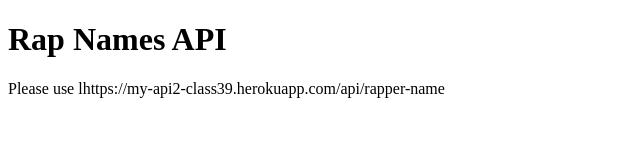
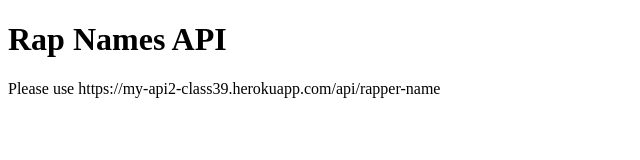
Before and after one commit to Andy-git985/my-api2, a website: page index.html in a window 1280 px wide. Shown: the full height of the page, 0-640 px from the left. Drawn offline with Linux system fonts and the light colour scheme.

Commit message:
updated  heroku url documentation

```diff
--- a/index.html
+++ b/index.html
@@ -8,6 +8,6 @@
   </head>
   <body>
     <h1>Rap Names API</h1>
-    <p>Please use lhttps://my-api2-class39.herokuapp.com/api/rapper-name</p>
+    <p>Please use https://my-api2-class39.herokuapp.com/api/rapper-name</p>
   </body>
 </html>
```
